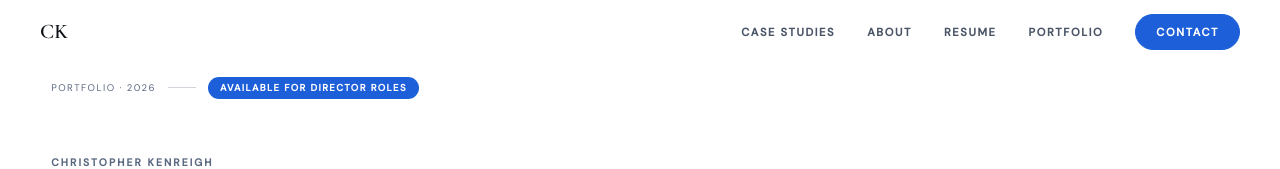
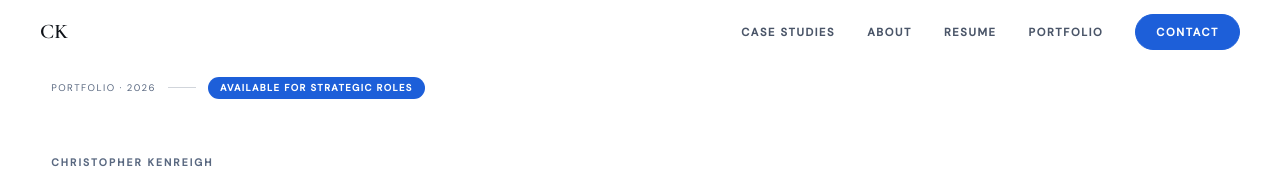
Before and after one commit to tangiblethinking/Testingonly001, a React (Vite) app: page / in a window 1280 px wide. Shown: the top 169 px of the page. Built offline with nearby package versions, Linux system fonts and the light colour scheme.

Commit message:
Update Home.jsx

```diff
--- a/src/pages/Home.jsx
+++ b/src/pages/Home.jsx
@@ -103,7 +103,7 @@ export default function Home({ setPage }) {
             fontSize: '0.6rem', textTransform: 'uppercase', letterSpacing: '0.14em',
             color: 'white', background: BLUE,
             borderRadius: 9999, padding: '0.25rem 0.75rem', fontWeight: 600,
-          }}>Available for Director Roles</span>
+          }}>Available for Strategic Roles</span>
         </motion.div>
 
         <div style={{ ...MAX, width: '100%' }}>
```
